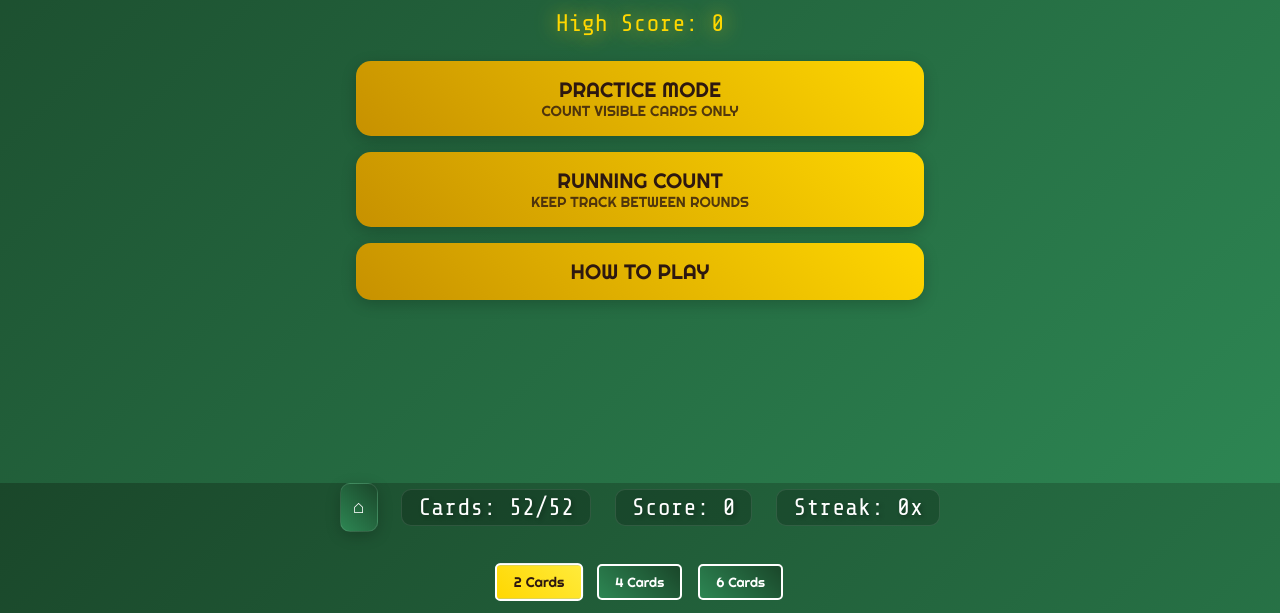
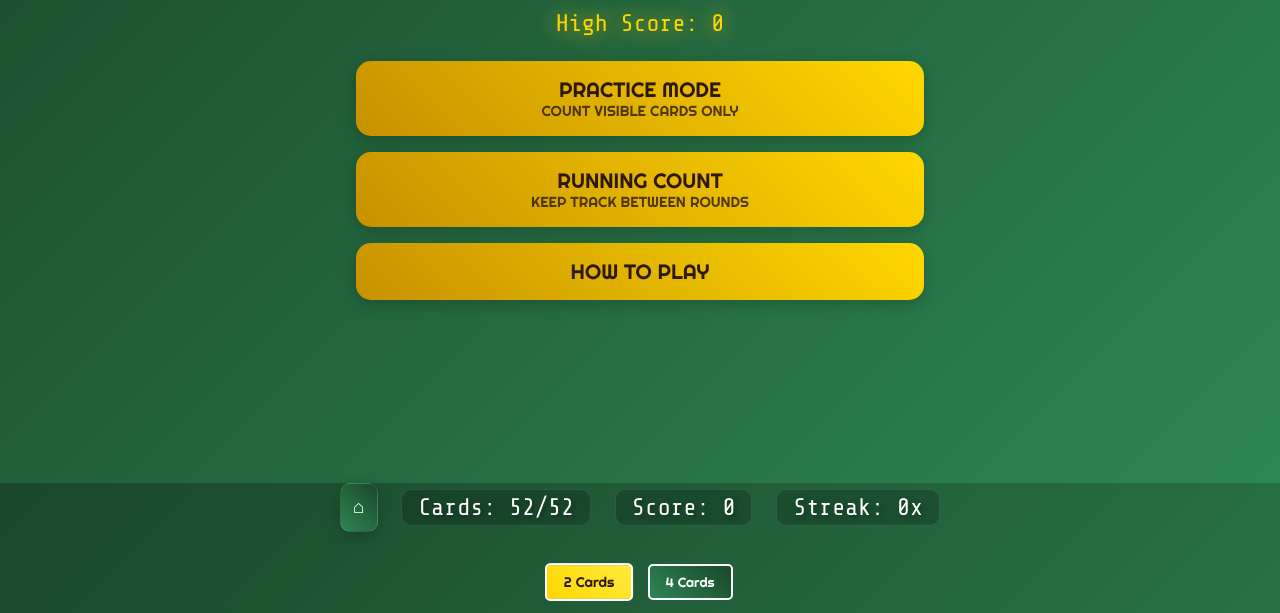
Before and after one commit to advantagedplayer/advantagedplayer.github.io, a plain HTML site: page index.html in a window 1280 px wide. Shown: the part 317-930 px from the top of the page. Drawn offline with nearby package versions, Linux system fonts and the light colour scheme; no server answers.

Commit message:
Update index.html

```diff
--- a/index.html
+++ b/index.html
@@ -47,7 +47,6 @@
       <div class="game-settings">
         <button class="card-count-btn active" data-cards="2">2 Cards</button>
         <button class="card-count-btn" data-cards="4">4 Cards</button>
-        <button class="card-count-btn" data-cards="6">6 Cards</button>
         <div id="running-count-display" class="hidden">Running: <span id="running-count">0</span></div>
       </div>
 
```
